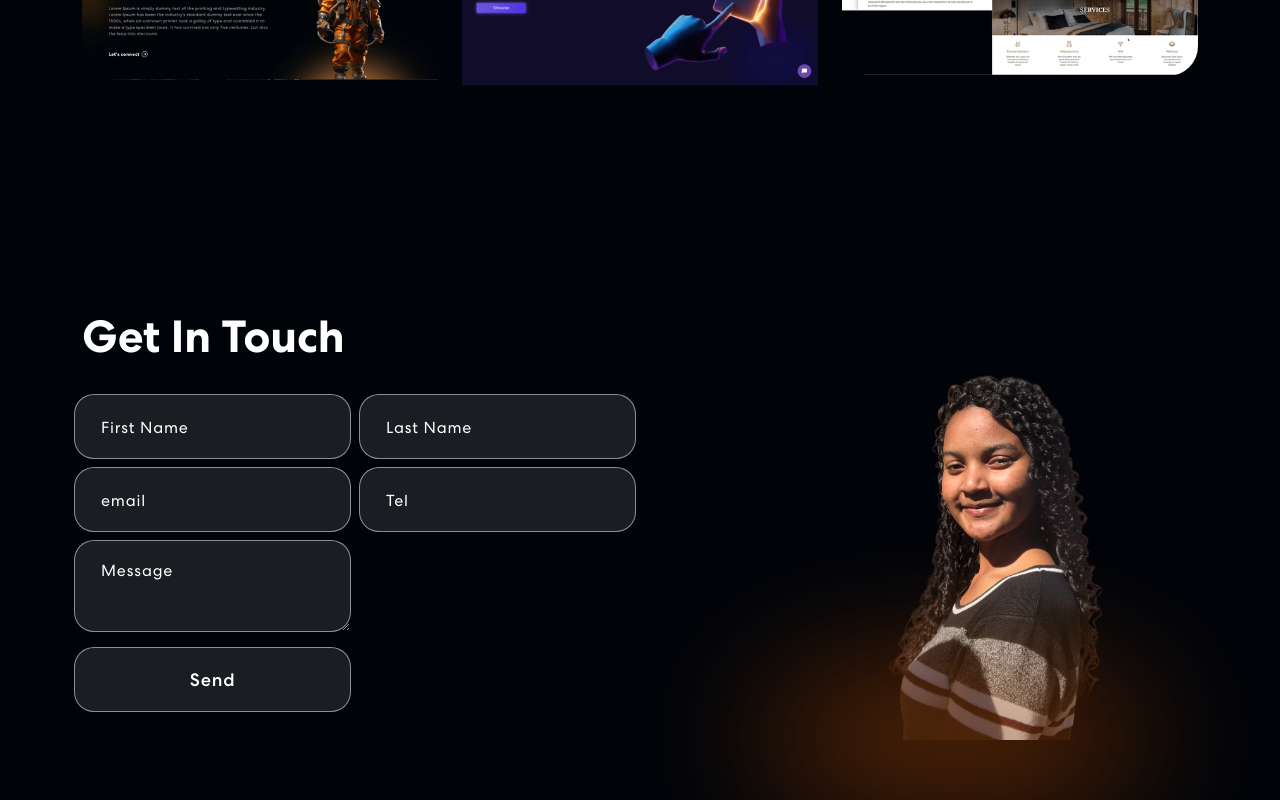
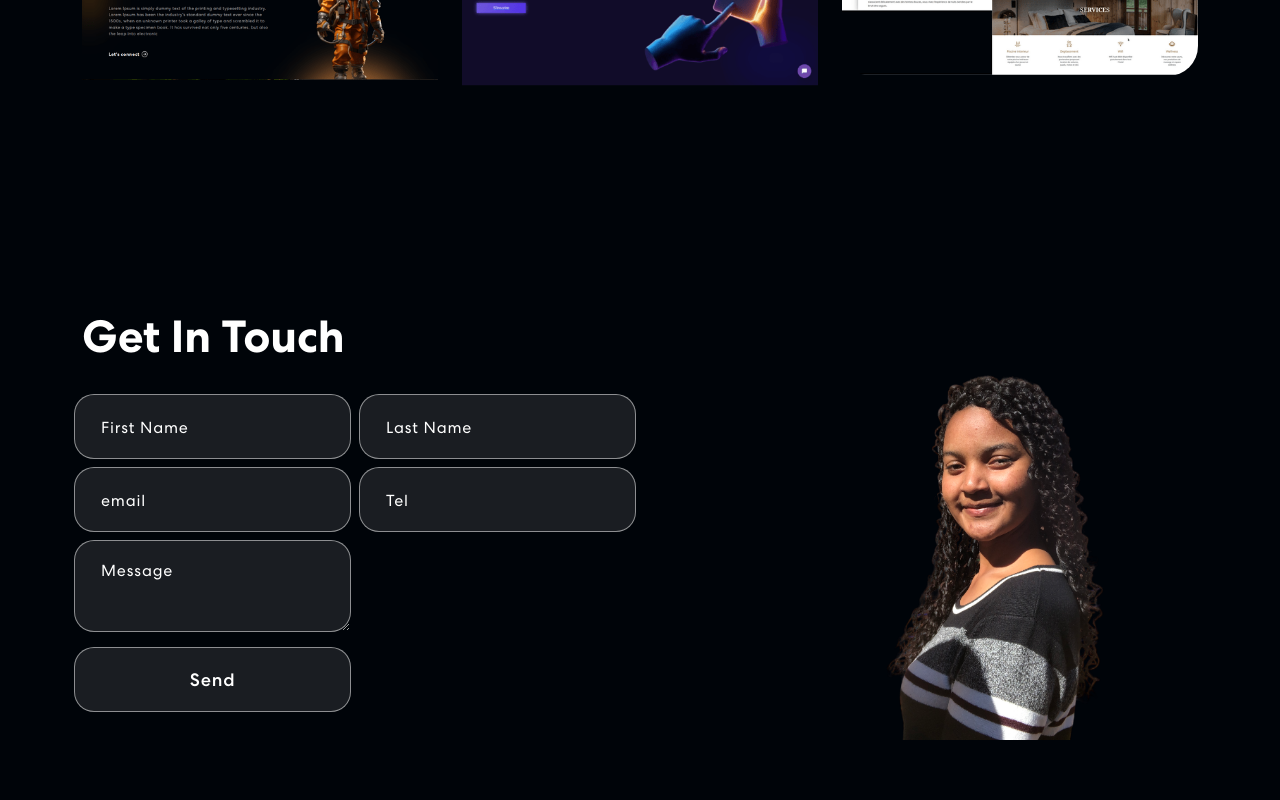
Before and after one commit to MioraMichellee/portfolio, a React (Create React App) app: page / in a window 1280 px wide. Shown: the part 1800-2600 px from the top of the page. After the commit the page ends 2540 px from the top, so only its background shows below. Built offline with nearby package versions, Linux system fonts and the light colour scheme.

Commit message:
style:Delete blur from Contact

```diff
--- a/src/components/Contact.js
+++ b/src/components/Contact.js
@@ -84,7 +84,7 @@ export const Contact = () => {
                         </form>
                     </Col>
                     <Col className="align-items-center" md={6}>
-                    <div class="absolute blur blur3"></div>
+                    {/* <div class="absolute blur blur3"></div> */}
                         <img src={contactImg} alt="Contact us"/>
                     </Col>
                 </Row>
```
